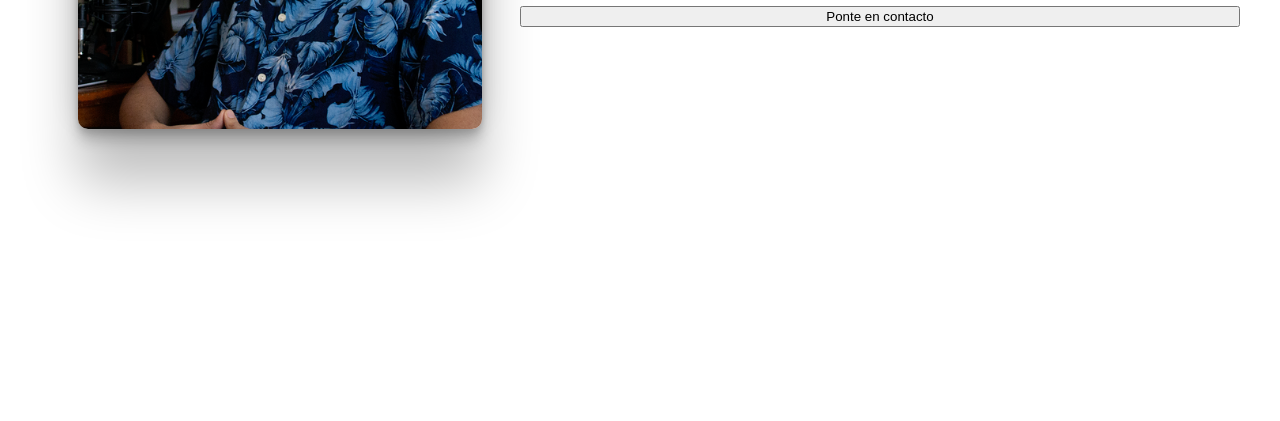
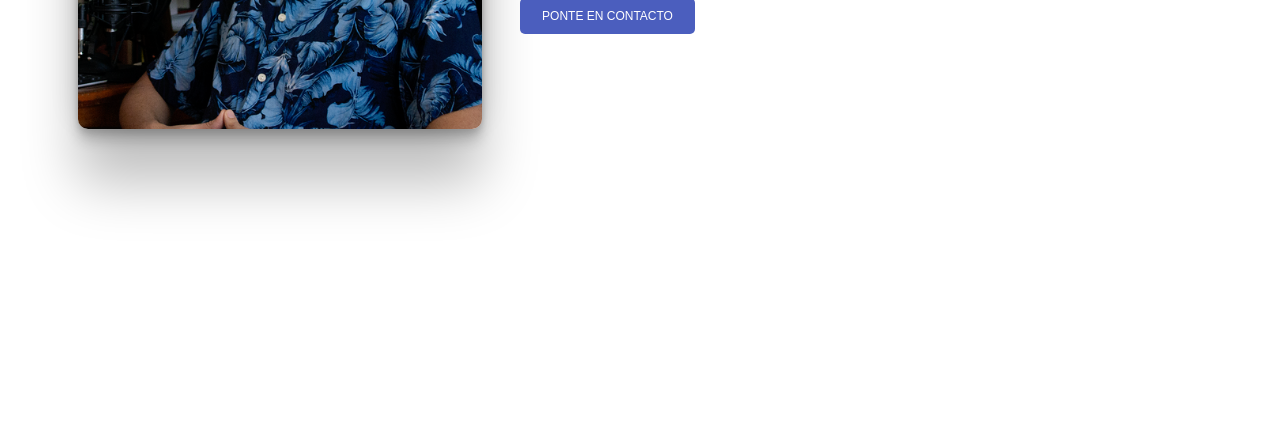
Before and after one commit to montoyaguzman/master-marvel-code, a plain HTML site: page 01-KATA-INTRO-WEB/06-Sitio-Personal/index.html in a window 1280 px wide. Shown: the part 379-800 px from the top of the page. Drawn offline with Linux system fonts and the light colour scheme.

Commit message:
Cuarto commit: Agregar estilos de boton desde CSS

```diff
--- a/01-KATA-INTRO-WEB/06-Sitio-Personal/style.css
+++ b/01-KATA-INTRO-WEB/06-Sitio-Personal/style.css
@@ -98,4 +98,13 @@
   flex-direction: column;
 }
 
-.hero__text button {}
+.hero__text button {
+  background-color: #4b5ebe;
+  height: 3em;
+  width: 175px;
+  color: white;
+  font-size: 0.75em;
+  text-transform: uppercase;
+  border: 0px solid white;
+  border-radius: 5px;
+}
```
